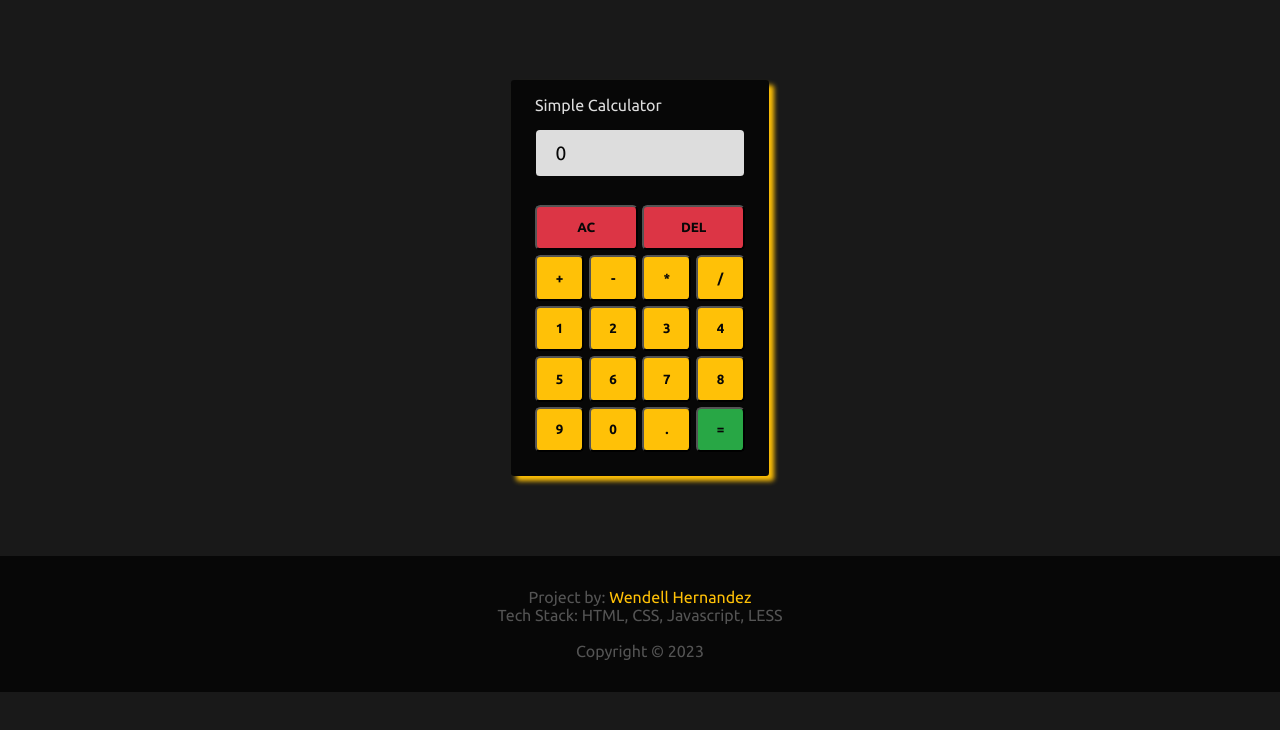
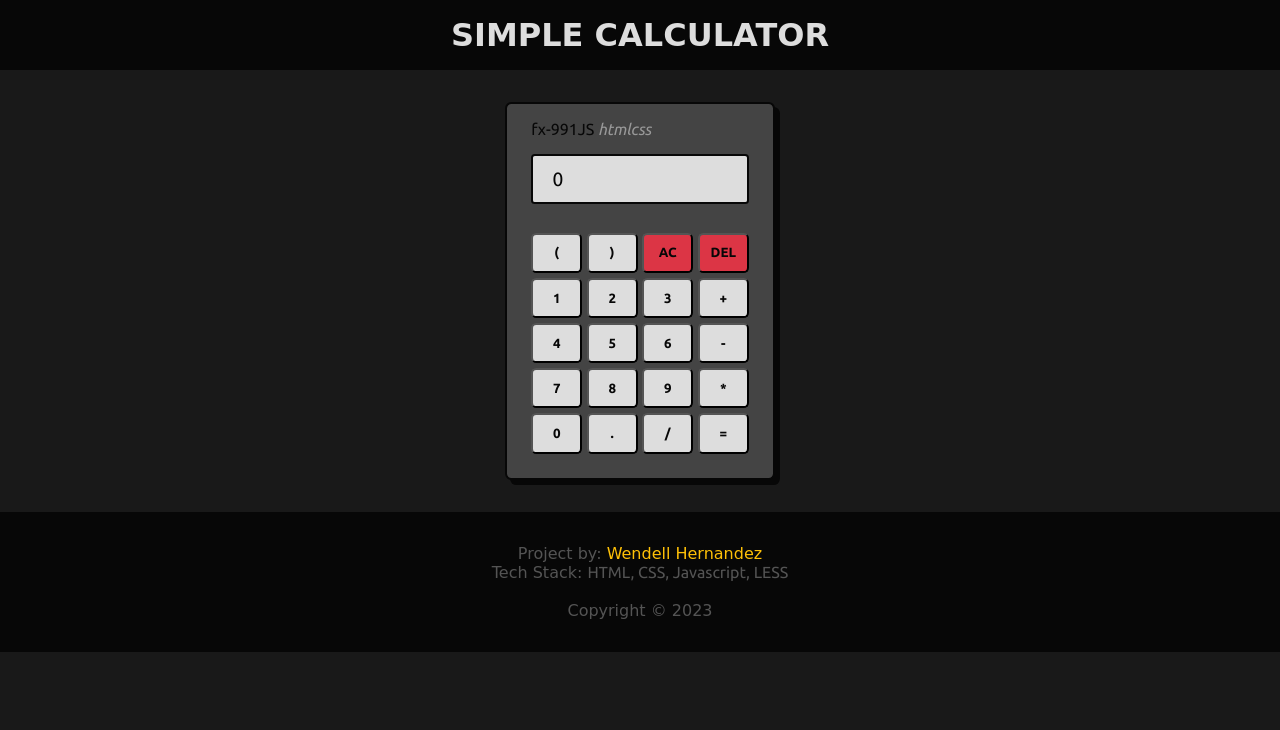
Before and after one commit to wendellhernandez/calculator, a plain HTML site: page index.html in a window 1280 px wide. Drawn offline with Linux system fonts and the light colour scheme; a web font is replaced by a local one.

Commit message:
Added header. changed a lot of styles. changed github link. added ( ) buttons

```diff
--- a/index.html
+++ b/index.html
@@ -7,24 +7,29 @@
     <link rel="preconnect" href="https://fonts.googleapis.com">
     <link rel="preconnect" href="https://fonts.gstatic.com" crossorigin>
     <link href="https://fonts.googleapis.com/css2?family=Ubuntu:ital,wght@0,300;0,400;0,500;0,700;1,300;1,400;1,500;1,700&display=swap" rel="stylesheet">
-    <link href="https://fonts.googleapis.com/css2?family=Lora:ital,wght@0,400;0,700;1,400;1,700&display=swap" rel="stylesheet">
+    <link href="https://fonts.googleapis.com/css2?family=Macondo+Swash+Caps&display=swap" rel="stylesheet">
     <link rel="shortcut icon" href="assets/undraw_programmer_re_owql.svg" type="image/x-icon">
     <link rel="stylesheet" href="css/style.min.css">
 </head>
 <body>
+    <header>
+        <div class="container">
+            <h1>Simple Calculator</h1>
+        </div>
+    </header>
+
     <main id="home">
         <section>
             <div class="container">
                 <div class="calculator">
-                    <p>Simple Calculator</p>
+                    <p>fx-991JS <i>htmlcss</i></p>
                     <div class="screen">0</div>
                     <div class="calcu">
-                        <button id="ac">AC</button><button id="del">DEL</button>
-                        <button>+</button><button>-</button><button>*</button><button>/</button>
-                        <button>1</button><button>2</button><button>3</button>
-                        <button>4</button><button>5</button><button>6</button>
-                        <button>7</button><button>8</button><button>9</button>
-                        <button>0</button><button>.</button><button id="solve">=</button>
+                        <button>(</button><button>)</button><button id="ac">AC</button><button id="del">DEL</button>
+                        <button>1</button><button>2</button><button>3</button><button>+</button>
+                        <button>4</button><button>5</button><button>6</button><button>-</button>
+                        <button>7</button><button>8</button><button>9</button><button>*</button>
+                        <button>0</button><button>.</button><button>/</button><button >=</button>
                     </div>
                 </div>
             </div>
@@ -32,7 +37,7 @@
     </main>
 
     <footer>
-        Project by: <a href="https://github.com/wendell010203">Wendell Hernandez</a>
+        Project by: <a href="https://github.com/wendellhernandez">Wendell Hernandez</a>
         <br>
         Tech Stack: <span>HTML, CSS, Javascript, LESS</span>
         <br><br>
--- a/less/footer.less
+++ b/less/footer.less
@@ -1,11 +1,28 @@
+header{
+    background-color: @accent;
+    width: 100%;
+
+    .container{
+        padding: 1em 2em;
+        text-align: center;
+    }
+
+    h1{
+        font-size: 2rem;
+        font-family: @font-family-mac;
+        text-transform: uppercase;
+    }
+}
+
 footer{
     text-align: center;
     padding: 2em;
     background: @accent;
-}
+    font-family: @font-family-mac;
 
-main{
-    padding: 3em;
+    a{
+        font-family: @font-family-mac;
+    }
 }
 
 .container{
@@ -13,15 +30,22 @@ main{
     justify-content: center;
 }
 
+#home{
+    .container{
+        padding: 2em;
+    }
+}
+
 .calculator{
     padding: 1.5em;
     padding-top: 0;
-    background-color: @accent;
+    background-color: #444;
     display: flex;
     flex-direction: column;
     align-items: center;
-    border-radius: .2em;
-    box-shadow: 5px 5px 5px 0px @main;
+    border-radius: .4em;
+    box-shadow: 5px 5px 0px 0px @accent;
+    border: 2px solid @accent;
 }
 
 .screen{
@@ -34,7 +58,7 @@ main{
     padding: .6em 1em;
     border-radius: .2em;
     font-size: 1.2rem;
-    max-width: 10.8em;
+    border: 2px solid @accent;
 }
 
 .calcu{
@@ -47,28 +71,27 @@ p{
     padding-block: 1em;
     text-align: left;
     width: 100%;
-    color: @white;
+    color: @accent;
+}
+
+i{
+    color: #999;
 }
 
 button{
-    padding: 1em 1.4em;
-    background-color: @main;
+    padding: .8em;
+    background-color: @white;
     color: white;
     font-weight: bold;
     border-radius: .4em;
     cursor: pointer;
     color: @black;
     &:hover{
-        background-color: @accent;
+        background-color: #333;
         color: @white;
     }
 }
 
 #del, #ac{
     background-color: @red;
-    grid-column: span 2;
 }
-
-#solve{
-    background-color: @green;
-}
--- a/less/style.less
+++ b/less/style.less
@@ -19,9 +19,12 @@ body{
 a{
     text-decoration: none;
     color: @main;
+    transition: .2s ease;
+    display: inline-block;
 
     &:hover{
         color: lighten(@main, 20%);
+        transform: scale(1.05);
     }
 }
 
@@ -39,12 +42,6 @@ h1,h2,h3,h4,h5,h6{
 h1{font-size: 1.8rem;}
 h2{font-size: 1.35rem;}
 h3{font-size: 1.2rem;}
-
-.container{
-    max-width: @breakpoint-lg;
-    margin: 0 auto;
-    padding: 2em;
-}
 
 .sectionM{
     background-color: @main;
--- a/less/var.less
+++ b/less/var.less
@@ -27,10 +27,11 @@
 @font-family-ubuntu: 'Ubuntu', LatoRegular,-apple-system,BlinkMacSystemFont,"Segoe UI",Roboto,"Helvetica Neue",Arial,"Noto Sans",sans-serif,"Apple Color Emoji","Segoe UI Emoji","Segoe UI Symbol","Noto Color Emoji";
 @font-family-lora: 'Lora', LatoRegular,-apple-system,BlinkMacSystemFont,"Segoe UI",Roboto,"Helvetica Neue",Arial,"Noto Sans",sans-serif,"Apple Color Emoji","Segoe UI Emoji","Segoe UI Symbol","Noto Color Emoji";
 
+@font-family-mac: 'Macondo Swash Caps', cursive, LatoRegular,-apple-system,BlinkMacSystemFont,"Segoe UI",Roboto,"Helvetica Neue",Arial,"Noto Sans",sans-serif,"Apple Color Emoji","Segoe UI Emoji","Segoe UI Symbol","Noto Color Emoji";
 //Main Config
 @main: @yellow;
 @accent: @black;
-@secondary: @blue;
+@secondary: @orange;
 @background: lighten(@accent, 7%);
 @paragraph: lighten(@accent, 30%);
 @font-family: @font-family-ubuntu;
```
Also changed, not shown: css/style.min.css.
